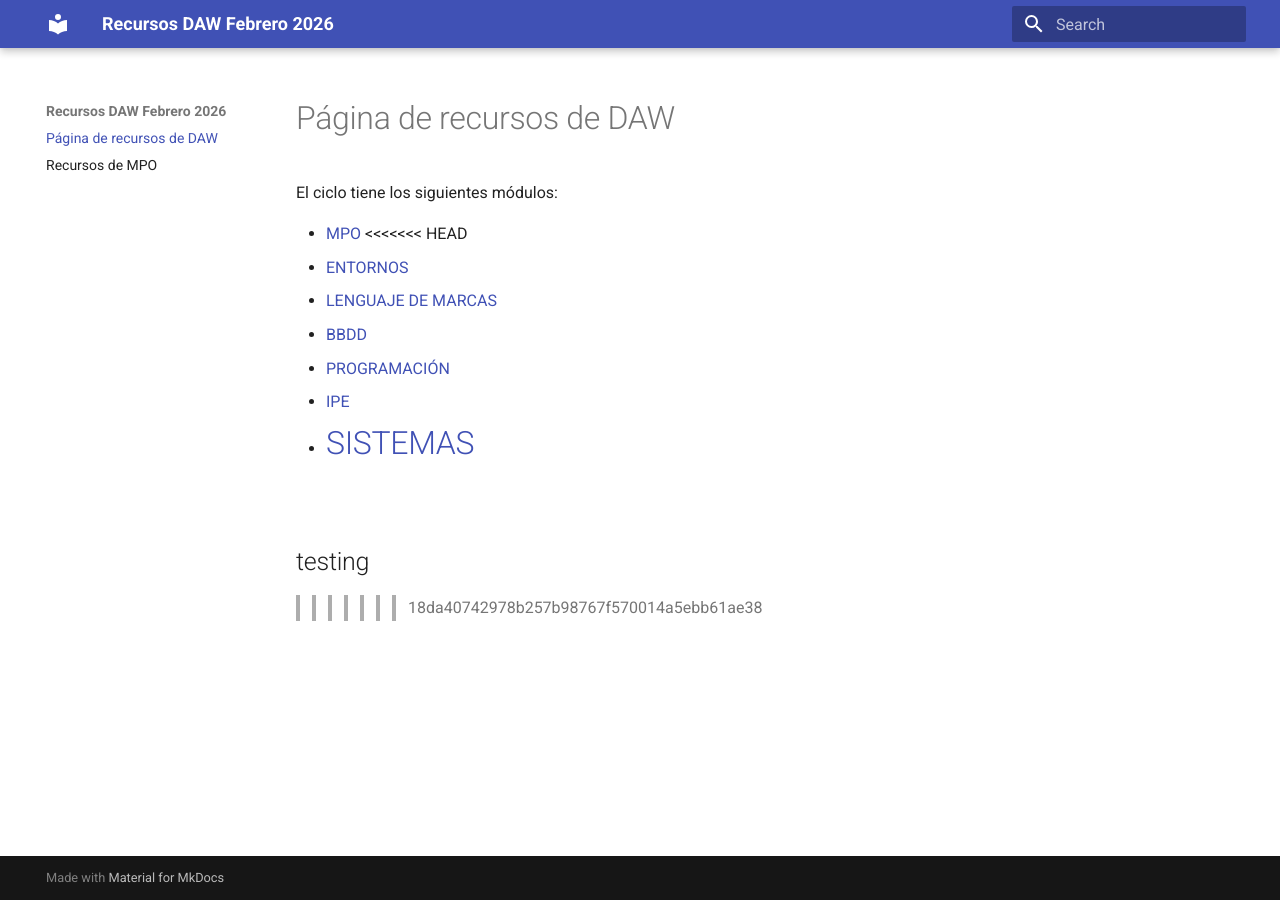
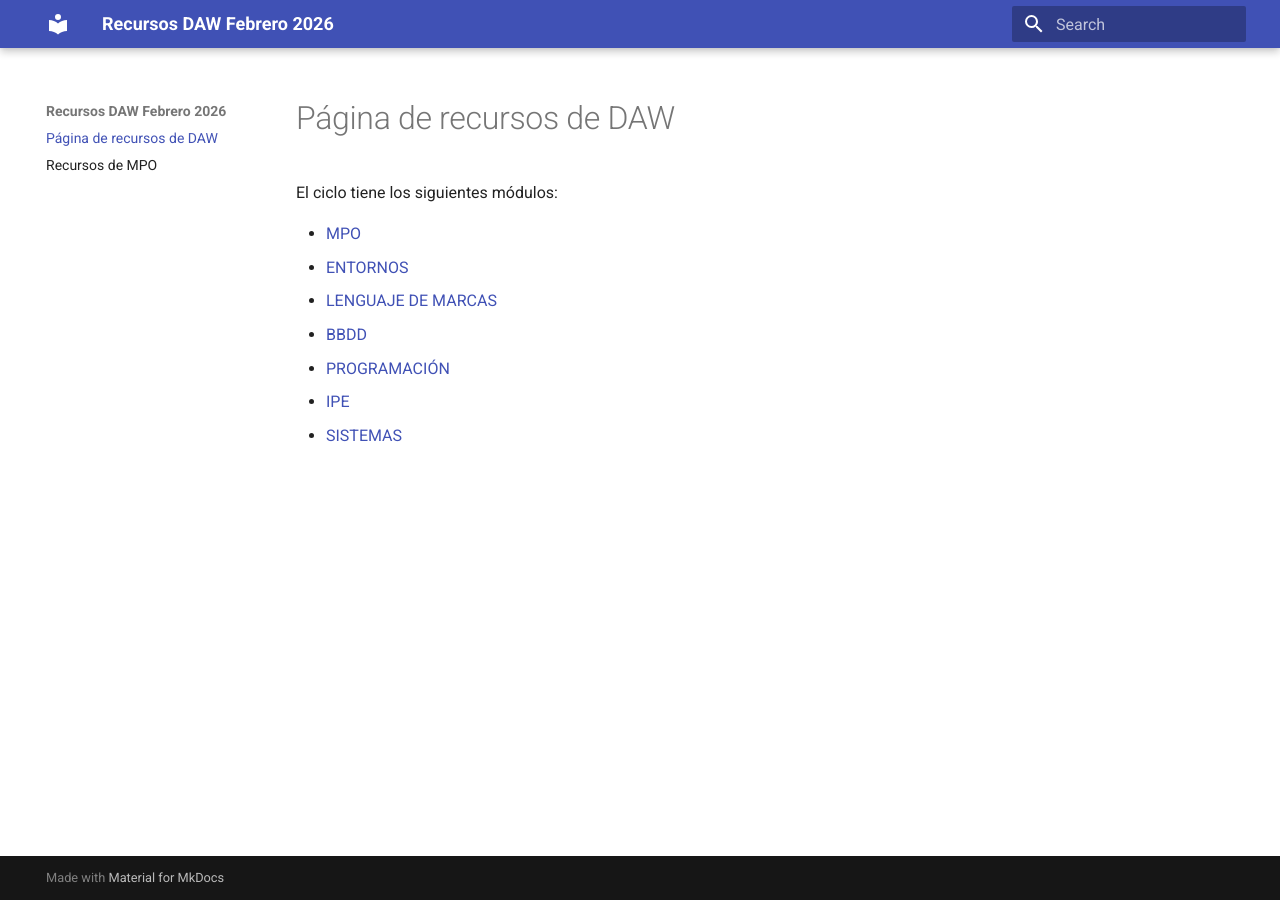
Before and after one commit to jordicido/recursosDAW26, an MkDocs documentation site: the page built from docs/index.md, in a window 1280 px wide. Built offline with MkDocs 1.6.1 and Material for MkDocs 9.7.7, drawn with Linux system fonts in a browser that asks for light colours.

Commit message:
Conflicto resuelto

```diff
--- a/docs/index.md
+++ b/docs/index.md
@@ -3,14 +3,9 @@
 El ciclo tiene los siguientes módulos:
 
 - [MPO](mpo.md)
-<<<<<<< HEAD
 - [ENTORNOS]()
 - [LENGUAJE DE MARCAS]()
 - [BBDD]()
 - [PROGRAMACIÓN]()
 - [IPE]()
 - [SISTEMAS]()
-=======
-
-## testing
->>>>>>> 18da40742978b257b98767f570014a5ebb61ae38
```
